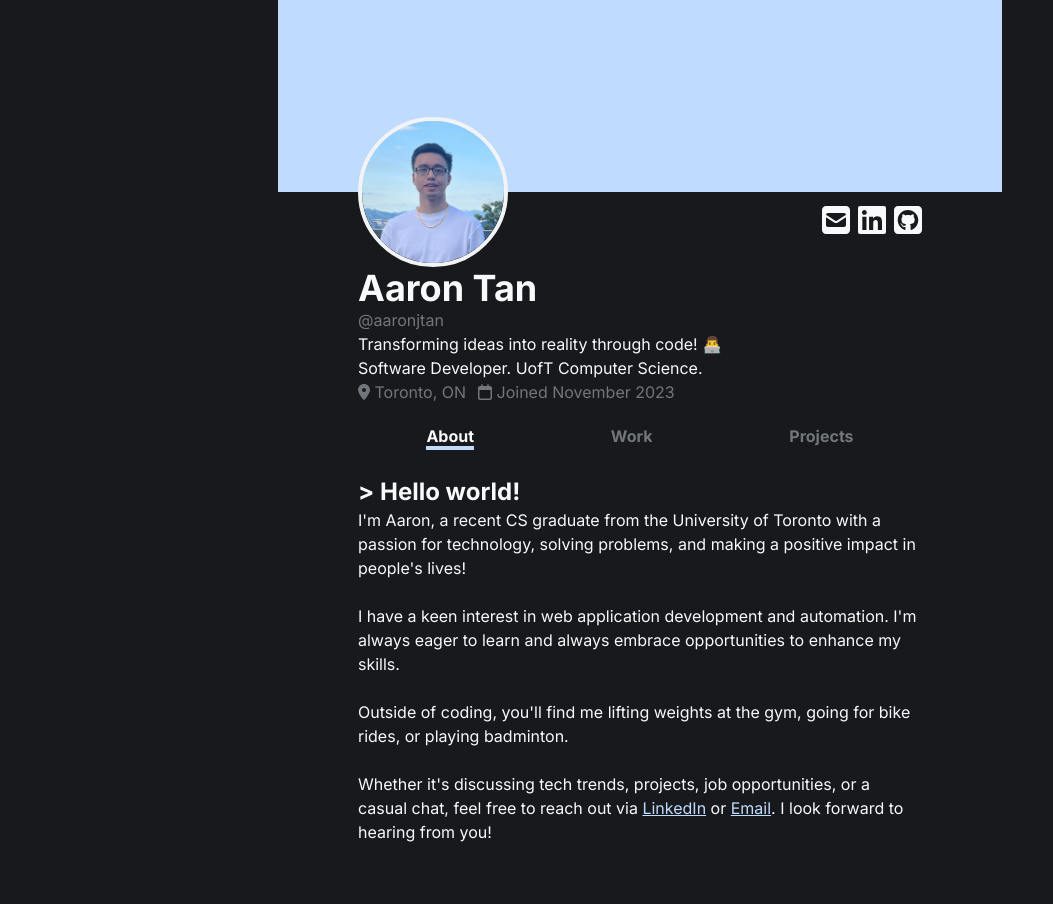
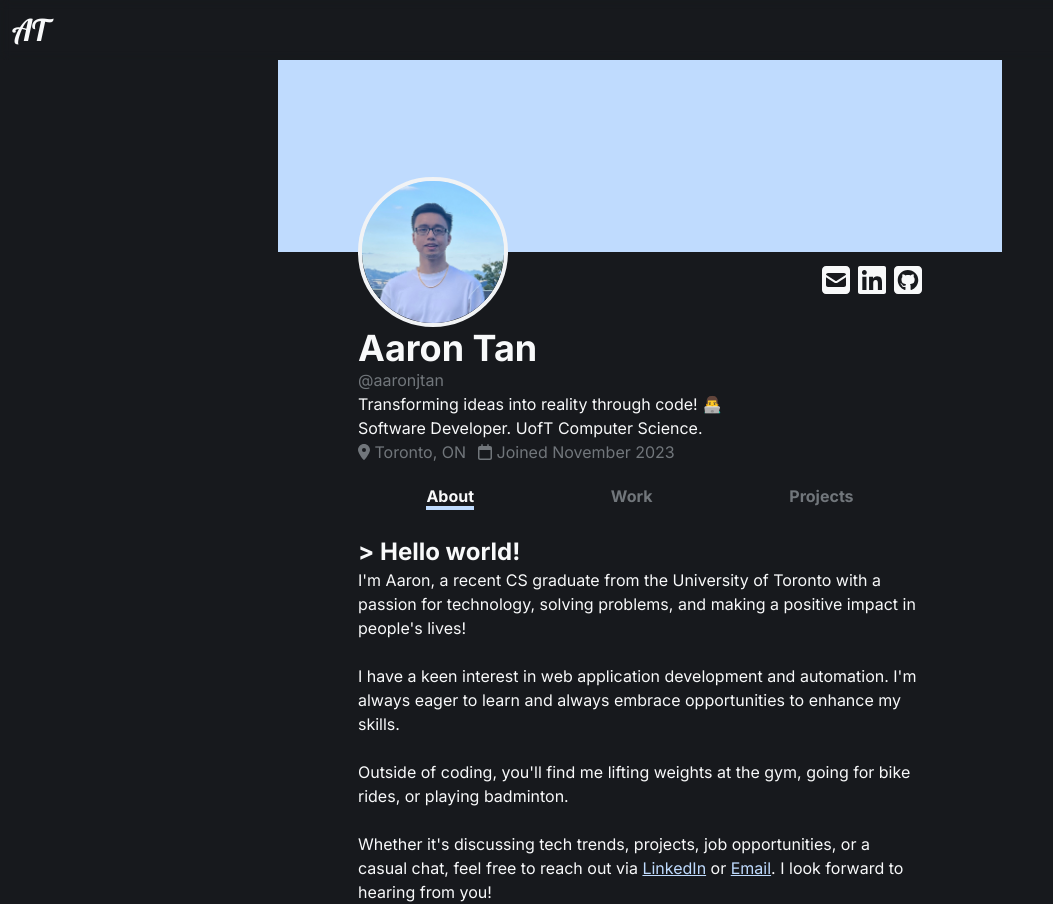
Before and after one commit to AaronJTan/personal-website-v2, a Next.js app: page / in a window 1280 px wide. Shown: the whole page, without its empty margins (0-1053 px from the left). Before the commit the page ends 844 px from the top, so only its background shows below. Built offline with nearby package versions, Linux system fonts and the light colour scheme.

Commit message:
feat: create sticky navbar that blurs content scrolling behind it

```diff
--- a/app/layout.js
+++ b/app/layout.js
@@ -1,12 +1,12 @@
 import { Inter } from 'next/font/google'
 import './globals.css'
-
-const inter = Inter({ subsets: ['latin'] })
-
 import { config } from '@fortawesome/fontawesome-svg-core'
 import '@fortawesome/fontawesome-svg-core/styles.css'
 import ProfileHeader from '@/components/ProfileHeader/ProfileHeader'
+import NavBar from '@/components/NavBar/NavBar'
 config.autoAddCss = false
+
+const inter = Inter({ subsets: ['latin'] })
 
 export const metadata = {
   title: 'Aaron Tan',
@@ -17,6 +17,7 @@ export default function RootLayout({ children }) {
   return (
     <html lang="en">
       <body className={inter.className}>
+        <NavBar />
         <div className="mx-auto max-w-[724px] h-screen">
           <ProfileHeader />
           {children}
--- /dev/null
+++ b/components/NavBar/NavBar.js
@@ -0,0 +1,9 @@
+import { lobster } from '@/config/fontsConfig'
+
+export default function NavBar() {
+    return (
+        <div className="flex justify-between p-3 sticky top-0 z-50 backdrop-blur-[5px]">
+            <div className={`font-bold text-3xl ${lobster.className}`}>AT</div>
+        </div>
+    )
+}
--- /dev/null
+++ b/config/fontsConfig.js
@@ -0,0 +1,8 @@
+import { Lobster } from "next/font/google";
+
+const lobster = Lobster({
+    weight: "400",
+    subsets: ["latin"],
+});
+
+export { lobster };
```
